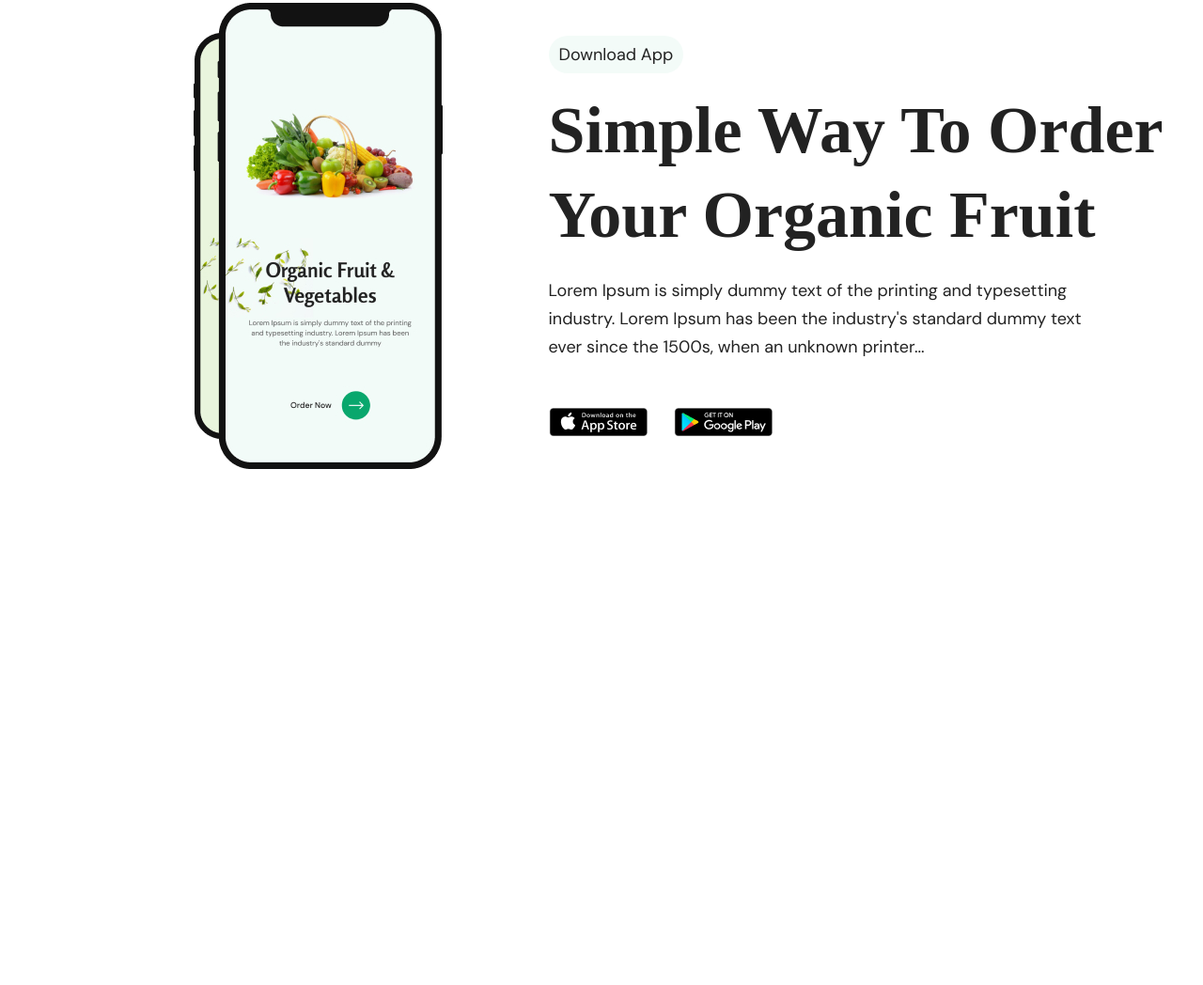
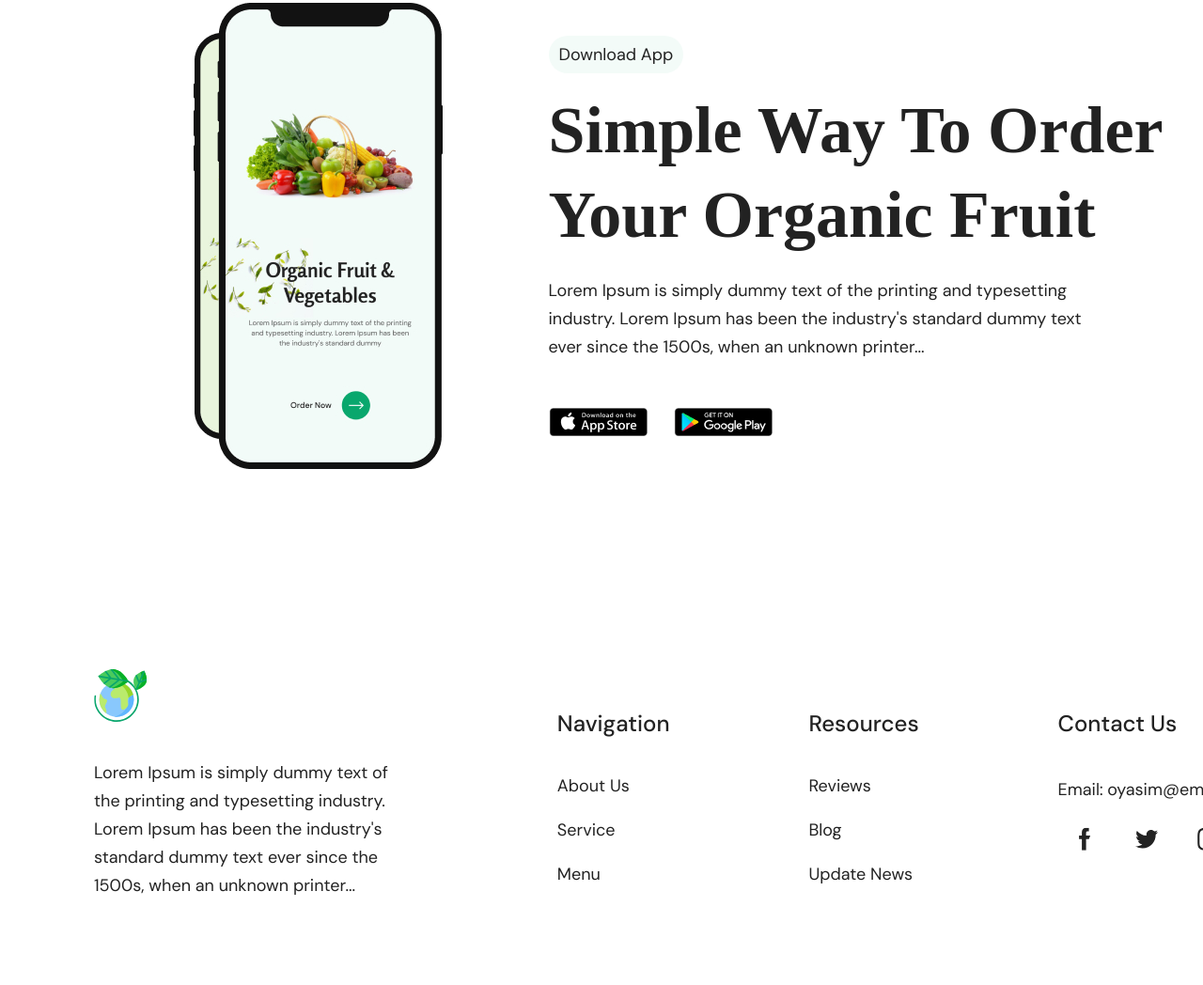
Before and after one commit to Karter256/Food, a plain HTML site: page index.html in a window 1280 px wide. Shown: the part 3785-4833 px from the top of the page at 94% size. Before the commit the page ends 4414 px from the top, so only its background shows below. Drawn offline with nearby package versions, Linux system fonts and the light colour scheme; a web font is replaced by a local one.

Commit message:
Formed "footer" section

```diff
--- a/css/styles.css
+++ b/css/styles.css
@@ -378,6 +378,7 @@ body{
 .download {
     margin-top: 129px;
     margin-left: 129px;
+    margin-bottom: 93px;
 }
 
 .download__inner {
@@ -395,7 +396,6 @@ body{
     margin-top: 57px;
     margin-bottom: 114px;
     max-width: 662px;
-
 }
 
 .download_img {
@@ -422,10 +422,45 @@ body{
     max-width: 574px;
     margin-bottom: 50px;
 }
-.download__shops {
-}
 .download__appstore {
     margin-right: 24px;
 }
-.download__googleplay {
+/* __________________________________________Footer_______________________________________________ */
+
+
+.footer__inner {
+    display: flex;
+    flex-direction: row;
+    justify-content: space-between;
 }
+.footer_text {
+    max-width: 345px;
+    margin-bottom: 88px;
+}
+.footer__logo {
+    margin-bottom: 30px;
+}
+.footer__heading {
+    font-weight: 500;
+    font-size: 24px;
+    line-height: 31px;
+    margin-bottom: 40px;
+    margin-top: 42px;
+
+}
+.footer__list-item {
+    margin-bottom: 24px;
+    font-size: 18px;
+    line-height: 23px;
+}
+.footer__mail {
+    margin-bottom: 25px;
+}
+.footer__contacts-list {
+    display: flex;
+    flex-direction: row;
+    justify-content: space-evenly;
+}
+.footer__contacts-img {
+    margin-right: 25px;
+}
--- a/index.html
+++ b/index.html
@@ -293,6 +293,42 @@
         </div>
       </section>
     </main>
+    <footer class="footer">
+      <div class="container">
+        <div class="footer__inner">
+          <div class="footer_text">
+            <img class="footer__logo" src="images/header-logo.svg" alt="">
+            <p class="footer__text">Lorem Ipsum is simply dummy text of the printing and typesetting industry. Lorem Ipsum has been the industry's standard dummy text ever since the 1500s, when an unknown printer...</p>
+          </div>
+          <div class="footer__nav">
+            <h4 class="footer__heading">Navigation</h4>
+            <ul class="footer__nav-list">
+              <li class="footer__list-item"> <a class="footer__link" href="#">About Us</a> </li>
+              <li class="footer__list-item"> <a class="footer__link" href="#">Service</a> </li>
+              <li class="footer__list-item"> <a class="footer__link" href="#">Menu</a> </li>
+            </ul>
+          </div>
+          <div class="footer__res">
+            <h4 class="footer__heading">Resources</h4>
+            <ul class="footer__res-list">
+              <li class="footer__list-item"> <a class="footer__link" href="#">Reviews</a> </li>
+              <li class="footer__list-item"> <a class="footer__link" href="#">Blog</a> </li>
+              <li class="footer__list-item"> <a class="footer__link" href="#">Update News</a> </li>
+            </ul>
+
+          </div>
+          <div class="footer__contacts">
+            <h4 class="footer__heading">Contact Us</h4>
+            <div class="footer__mail"><a  href="mailto:oyasim@email.com"><span>Email: oyasim@email.com</span></a></div>
+            <ul class="footer__contacts-list">
+              <li class="footer__list-item"> <a class="footer__link" href="#"><img class="footer__contacts-img" src="images/facebook.svg" alt=""></a> </li>
+              <li class="footer__list-item"> <a class="footer__link" href="#"><img class="footer__contacts-img" src="images/twitter.svg" alt=""></a> </li>
+              <li class="footer__list-item"> <a class="footer__link" href="#"><img class="footer__contacts-img" src="images/instagram.svg" alt=""></a> </li>
+            </ul>
+          </div>
+        </div>
+      </div>
+    </footer>
   </body>
   <script src="https://ajax.googleapis.com/ajax/libs/jquery/3.6.0/jquery.min.js"></script>
   <script src="js/slick.min.js"></script>
```
Also changed, not shown: images/facebook.svg (added), images/instagram.svg (added), images/twitter.svg (added).
